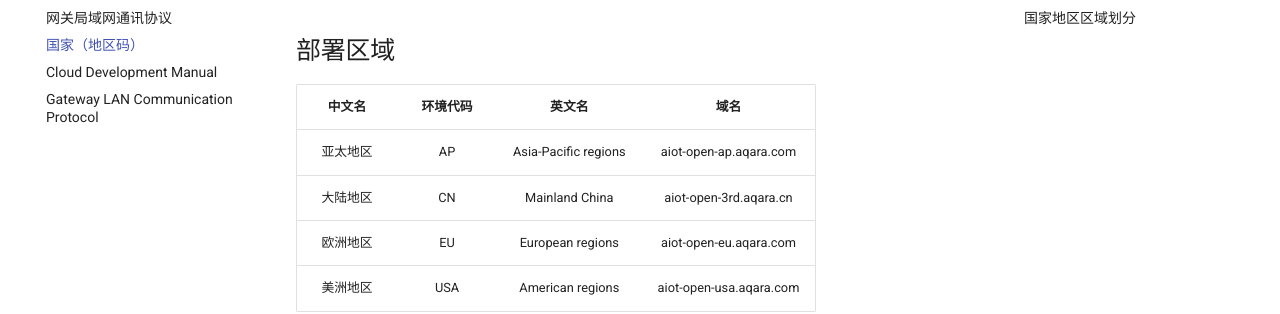
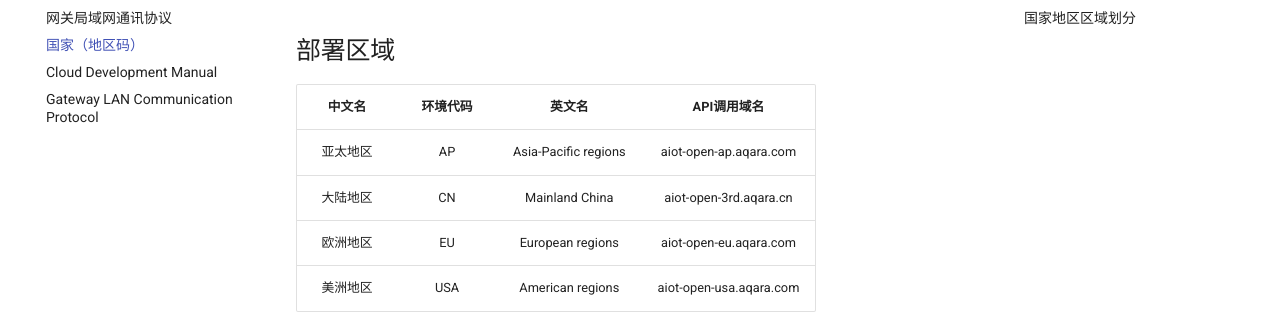
Before and after one commit to lumi-openlcoud/opencloud-docs, an MkDocs documentation site: the page built from zh/development/region_code.md, in a window 1280 px wide and 900 px high. Shown: the part 195-509 px from the top of the window. Built offline with MkDocs 1.6.1 and Material for MkDocs 9.7.7, drawn with Linux system fonts in a browser that asks for light colours; comment, search, counter and statistics services are not loaded; old or Windows-style settings are respelled for this version of MkDocs.

Commit message:
增加 国家地区码 文档

```diff
--- a/zh/development/region_code.md
+++ b/zh/development/region_code.md
@@ -2,7 +2,7 @@
 
 ## 部署区域
 
-| 中文名  | 环境代码 |         英文名          |           域名            |
+| 中文名  | 环境代码 |         英文名          |         API调用域名         |
 | :--: | :--: | :------------------: | :---------------------: |
 | 亚太地区 |  AP  | Asia-Pacific regions | aiot-open-ap.aqara.com  |
 | 大陆地区 |  CN  |    Mainland China    | aiot-open-3rd.aqara.cn  |
```
